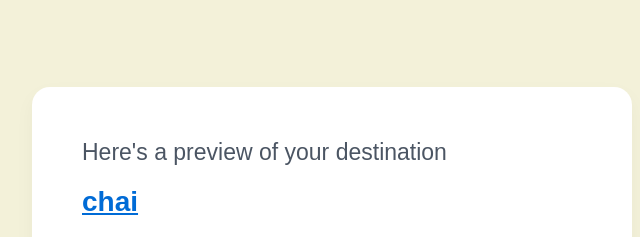
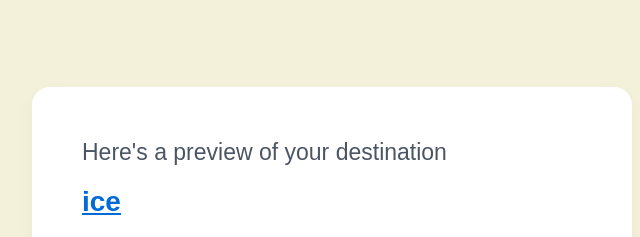
Before and after one commit to marketingsvishnu-ops/icesupport16, a plain HTML site: page index.html in a window 1280 px wide. Shown: the top 237 px of the page, 308-948 px from the left. Drawn offline with Linux system fonts and the light colour scheme.

Commit message:
Update index.html

```diff
--- a/index.html
+++ b/index.html
@@ -1,7 +1,7 @@
 <div class="preview-card">
   <p class="eyebrow">Here's a preview of your destination</p>
 
-  <a href="#" class="brand">chai</a>
+  <a href="#" class="brand">ice</a>
 
   <p class="message">
     We couldn't retrieve information about this page, but we're reviewing the
```
